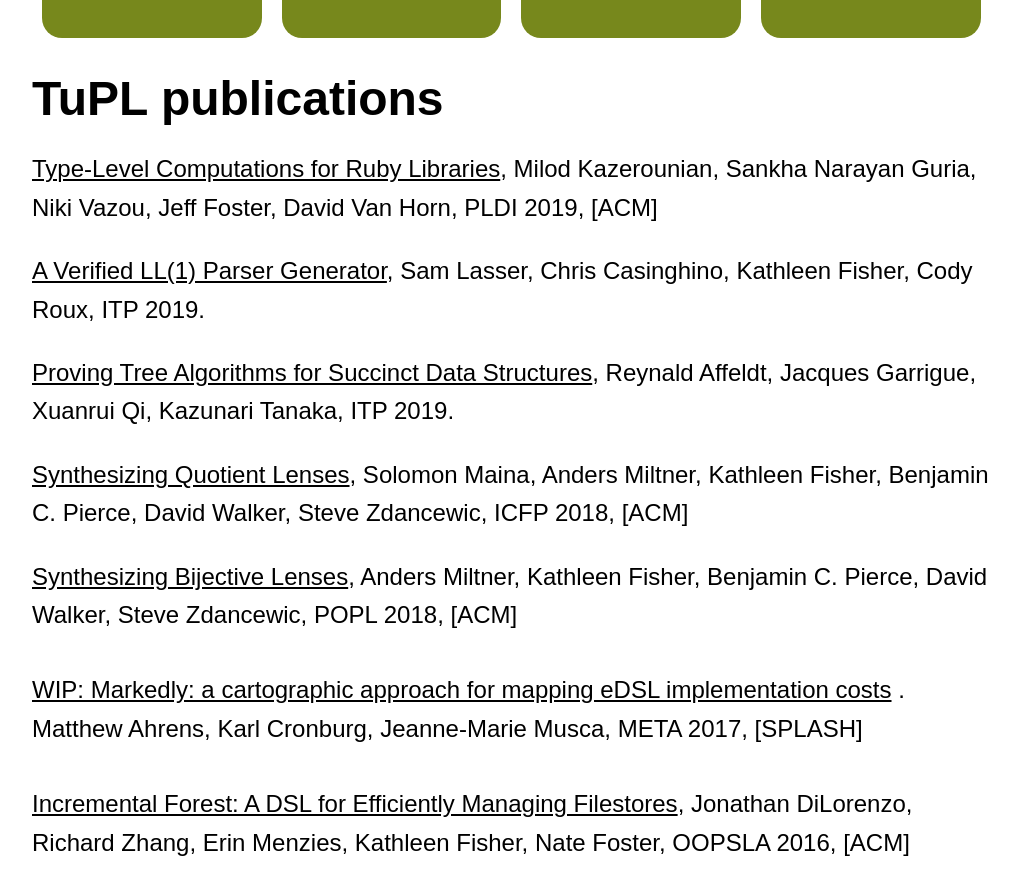
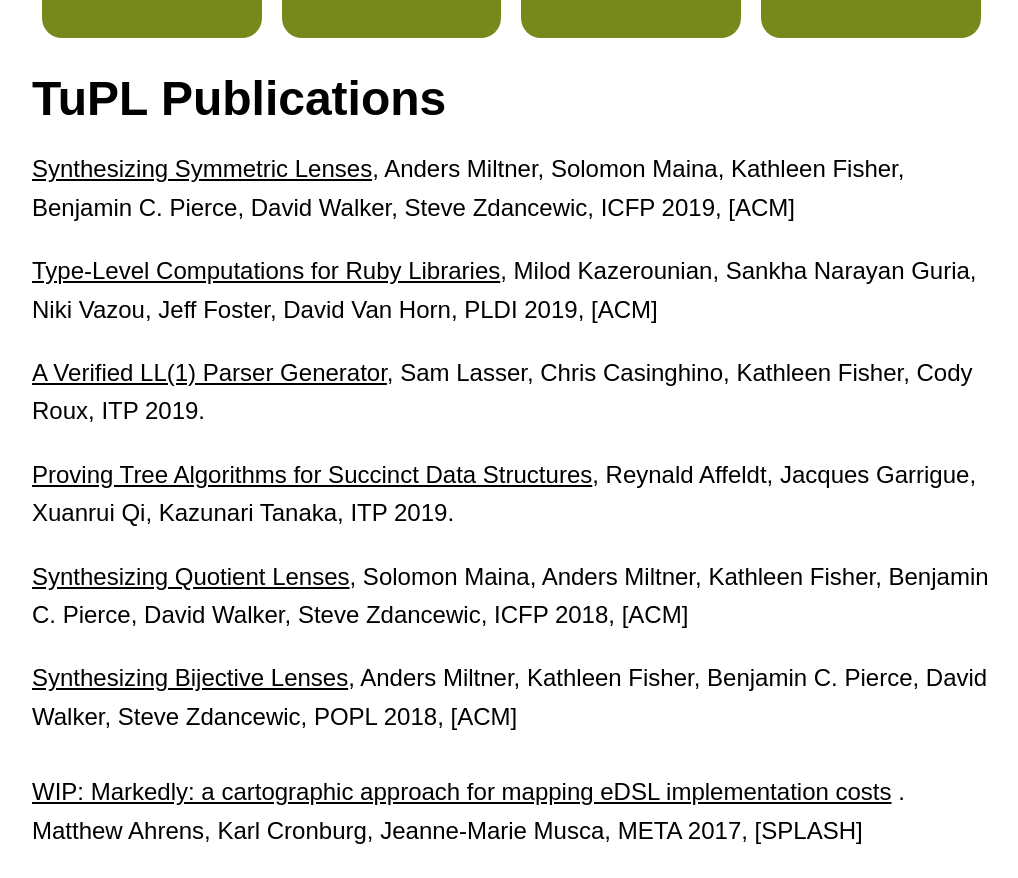
Before and after one commit to tupl-tufts/tupl-website, a plain HTML site: page index.html in a window 1280 px wide. Shown: the part 6893-7771 px from the top of the page, without its empty margins (128-1146 px from the left). Drawn offline with Linux system fonts and the light colour scheme.

Commit message:
Kathleen's ICFP paper

```diff
--- a/index.html
+++ b/index.html
@@ -424,12 +424,26 @@
   </div>
 </div>
 
-<h1><span id="papers" class="anchor"></span>TuPL publications</h1>
+<h1><span id="papers" class="anchor"></span>TuPL Publications</h1>
 
 <div id="papers-content">
   <!-- Sorted in reverse-cronological order - add new publications to the top of this list -->
 
   <!-- 2019 -->
+
+  <div class="paper-entry">
+  <span class="pdf-link">
+  <a href ="papers/icfp19main-p51-p.pdf">Synthesizing Symmetric Lenses</a></span>,
+  <a href="https://www.cs.princeton.edu/~amiltner/">Anders Miltner</a>,
+  Solomon Maina,
+  <a href="#kfisher">Kathleen Fisher</a>,
+  <a href="https://www.cis.upenn.edu/~bcpierce/">Benjamin C. Pierce</a>,
+  <a href="https://www.cs.princeton.edu/~dpw/">David Walker</a>,
+  <a href="https://www.cis.upenn.edu/~stevez/">Steve Zdancewic</a>,
+  <a href="https://icfp19.sigplan.org/">ICFP 2019</a>,
+  <a href="https://dl.acm.org/citation.cfm?id=3341699">
+  [ACM]</a>
+  </div>
 
   <div class="paper-entry">
   <span class="pdf-link">
```
Also changed, not shown: 1 other file.
